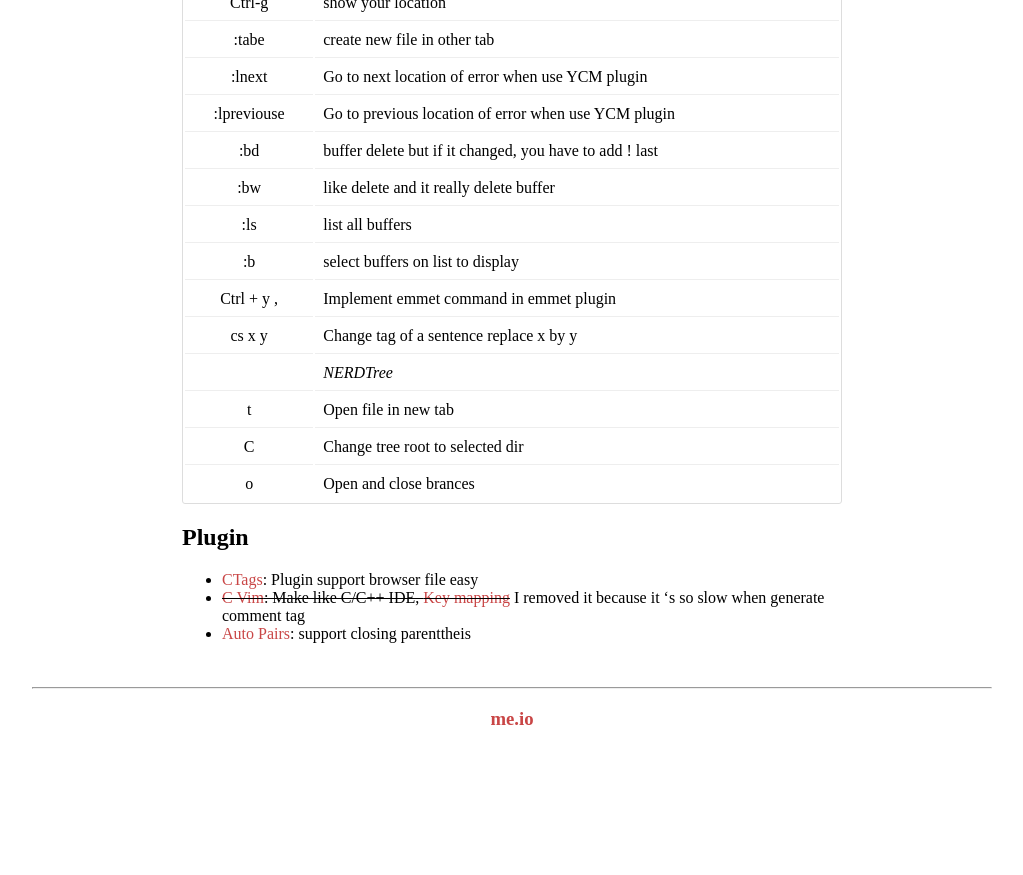
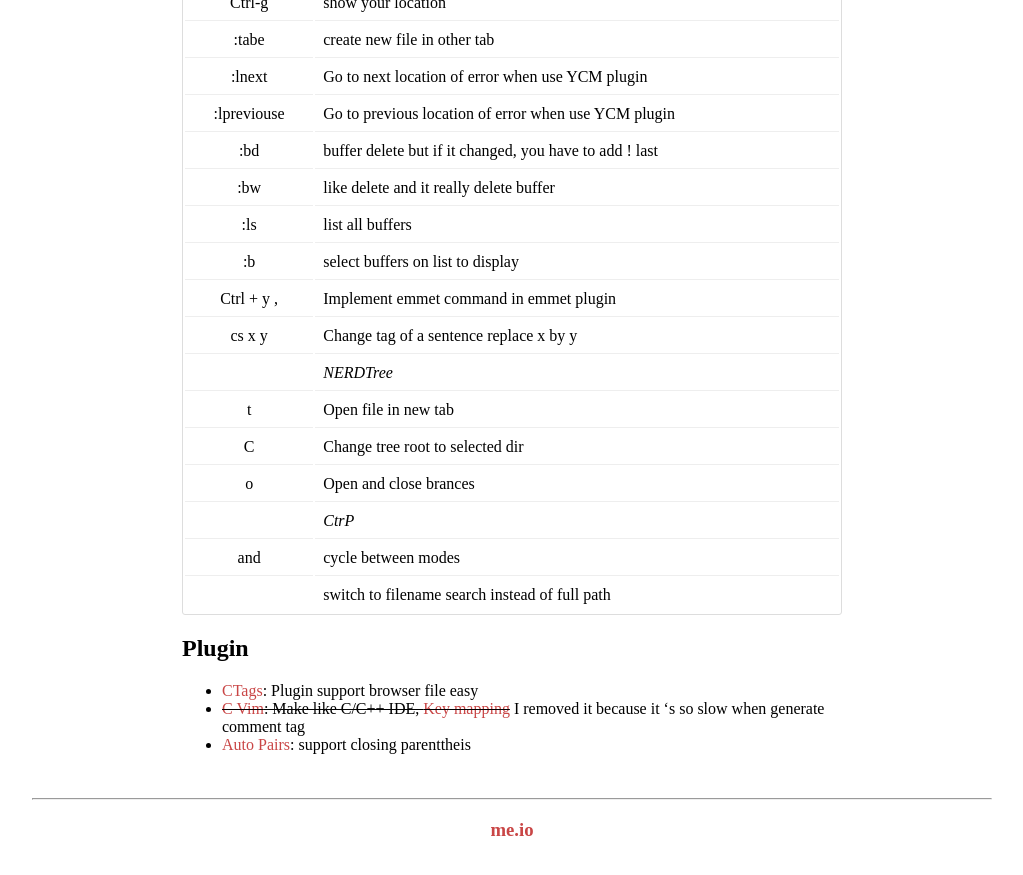
Before and after one commit to congdv/congdv.github.io, a Jekyll site: the page built from _posts/2017-08-28-vim-cheat-sheet.md, in a window 1280 px wide and 900 px high, scrolled down 1530 px. Shown: the top 875 px of the window, without its empty margins (128-1151 px from the left). Built offline with Jekyll 4.4.1, drawn with Linux system fonts in a browser that asks for light colours; before the commit the page ends 2319 px from its top, so only the background shows below that.

Commit message:
Update 2017-08-28-vim-cheat-sheet.md

```diff
--- a/_posts/2017-08-28-vim-cheat-sheet.md
+++ b/_posts/2017-08-28-vim-cheat-sheet.md
@@ -59,6 +59,9 @@ tag: notes
 |t|Open file in new tab|
 |C|Change tree root to selected dir|
 |o| Open and close brances|
+||*CtrP*|
+|<C-f> and <C-b>| cycle between modes|
+|<C-d>|switch to filename search instead of full path|
 
 ## Plugin
 - [CTags](https://andrew.stwrt.ca/posts/vim-ctags/): Plugin support browser file easy
```
